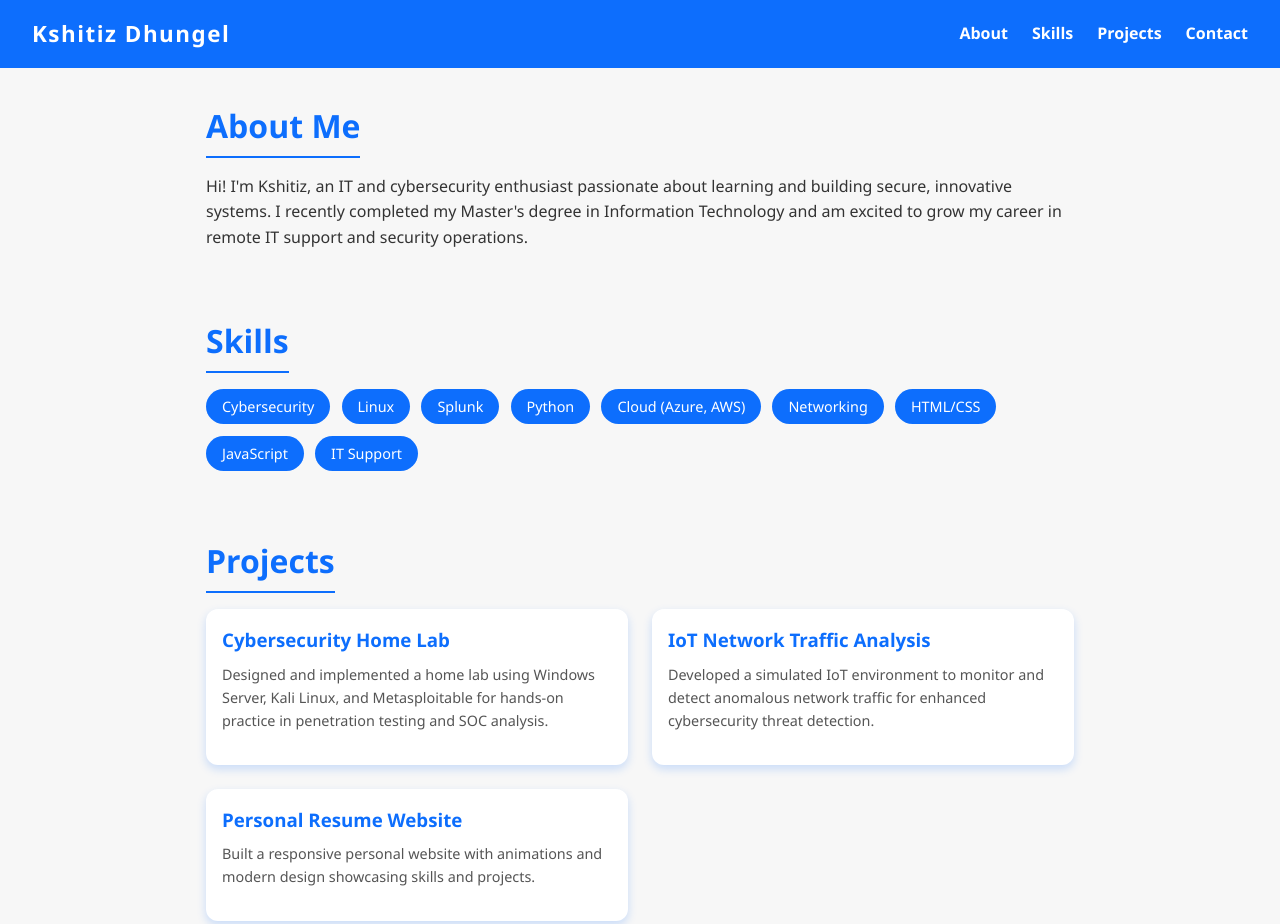
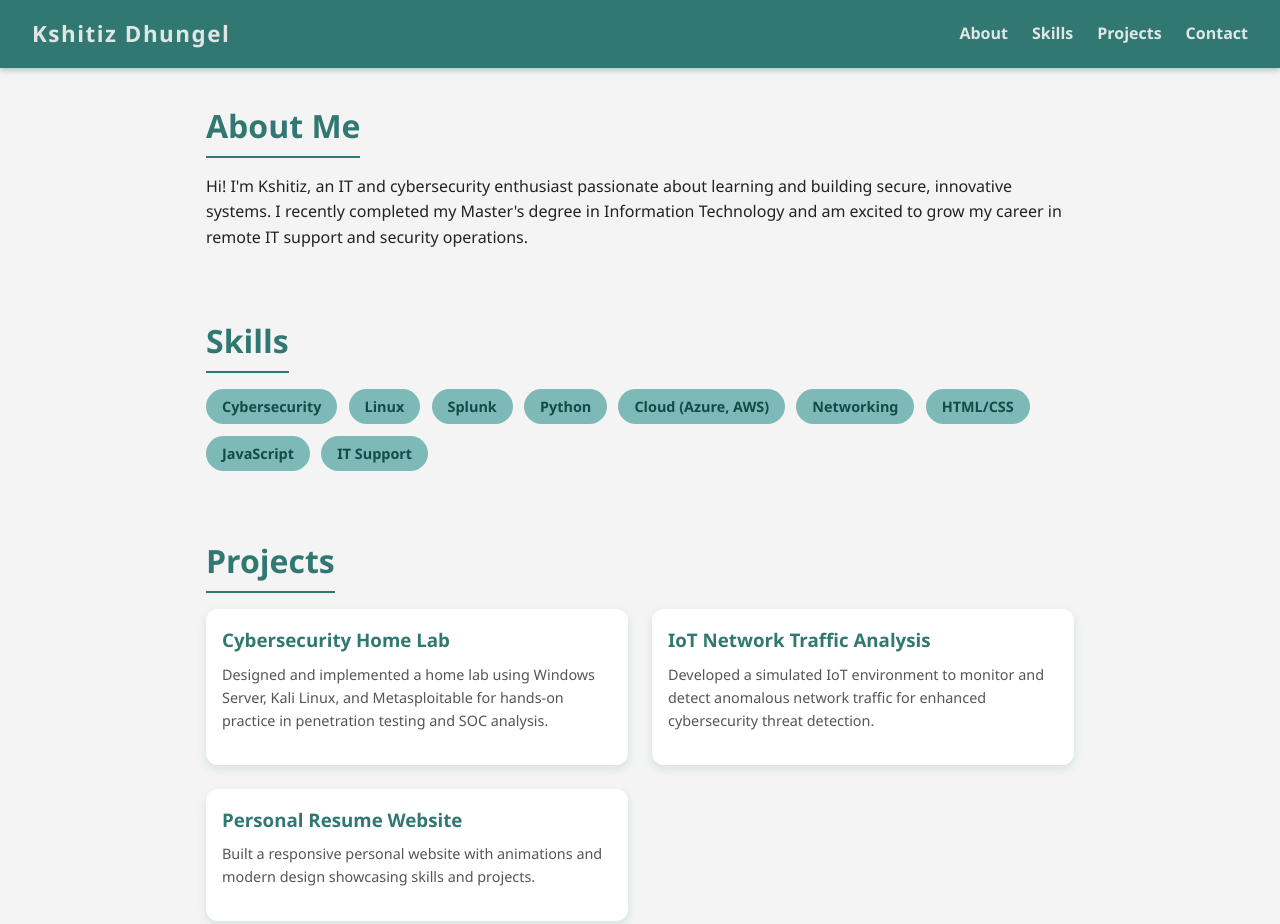
Before and after one commit to ktd2054/ktd2054.github.io, a plain HTML site: page index.html in a window 1280 px wide. Shown: the top 924 px of the page. Drawn offline with Linux system fonts and the light colour scheme.

Commit message:
Update index.html

```diff
--- a/index.html
+++ b/index.html
@@ -12,19 +12,20 @@
   }
   body {
     font-family: 'Segoe UI', Tahoma, Geneva, Verdana, sans-serif;
-    background: #f7f7f7;
-    color: #333;
+    background: #f4f4f4;
+    color: #222222;
     line-height: 1.6;
   }
   header {
-    background: #0d6efd;
-    color: white;
+    background: #317873;
+    color: #e0e6e4;
     position: sticky;
     top: 0;
     padding: 1rem 2rem;
     display: flex;
     justify-content: space-between;
     align-items: center;
+    box-shadow: 0 2px 6px rgba(49,120,115,0.4);
     z-index: 1000;
   }
   header .logo {
@@ -39,14 +40,14 @@
     gap: 1.5rem;
   }
   nav ul li a {
-    color: white;
+    color: #e0e6e4;
     text-decoration: none;
     font-weight: 600;
     font-size: 1rem;
     transition: color 0.3s ease;
   }
   nav ul li a:hover {
-    color: #ffd700;
+    color: #b2d8d8;
   }
 
   /* Main container */
@@ -76,9 +77,9 @@
 
   h2 {
     font-size: 2rem;
-    color: #0d6efd;
+    color: #317873;
     margin-bottom: 1rem;
-    border-bottom: 2px solid #0d6efd;
+    border-bottom: 2px solid #317873;
     padding-bottom: 0.3rem;
     width: fit-content;
   }
@@ -94,11 +95,12 @@
     gap: 0.7rem;
   }
   .skills-list span {
-    background: #0d6efd;
-    color: white;
+    background: #7db9b6;
+    color: #114c47;
     padding: 0.4rem 1rem;
     border-radius: 20px;
     font-size: 0.9rem;
+    font-weight: 600;
   }
 
   /* Projects */
@@ -111,19 +113,20 @@
     background: white;
     padding: 1rem;
     border-radius: 12px;
-    box-shadow: 0 4px 10px rgba(13,110,253,0.2);
+    box-shadow: 0 4px 10px rgba(49,120,115,0.15);
     transition: transform 0.3s ease;
   }
   .project-card:hover {
     transform: translateY(-5px);
+    box-shadow: 0 8px 20px rgba(49,120,115,0.3);
   }
   .project-card h3 {
     margin-bottom: 0.5rem;
-    color: #0d6efd;
+    color: #317873;
   }
   .project-card p {
     font-size: 0.9rem;
-    color: #555;
+    color: #555555;
   }
 
   /* Contact */
@@ -132,8 +135,9 @@
     line-height: 1.4;
   }
   .contact-info a {
-    color: #0d6efd;
+    color: #317873;
     text-decoration: none;
+    font-weight: 600;
   }
   .contact-info a:hover {
     text-decoration: underline;
```
